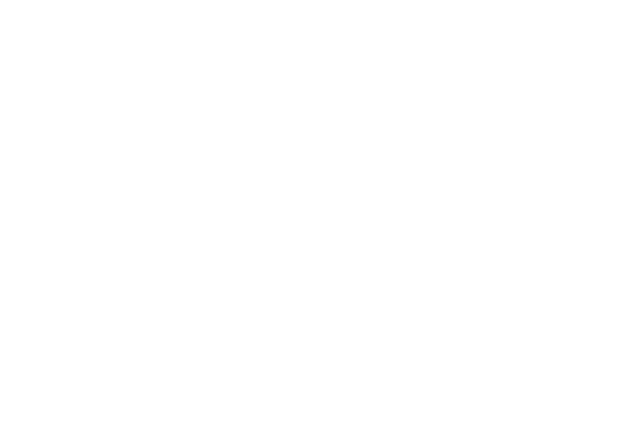
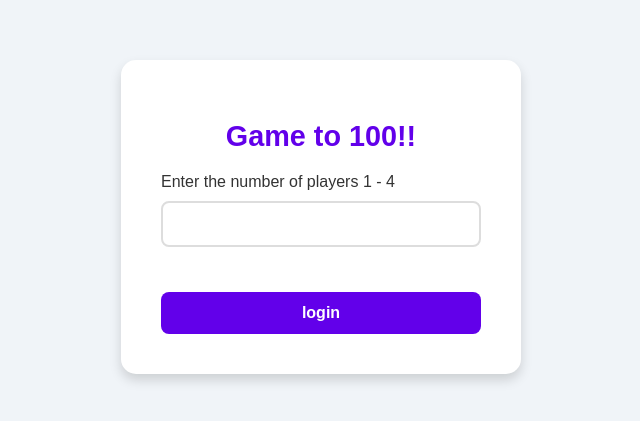
Before and after one commit to zevi-zeltzer/Project-chapter-D-B, a React (Create React App) app in the folder game-to-100/: page / in a window 1280 px wide. Shown: the part 203-624 px from the top of the page, without its empty margins (319-959 px from the left). Built offline with nearby package versions, Linux system fonts and the light colour scheme.

Commit message:
Building the login page.  Apart from the function of the enter button

```diff
--- a/game-to-100/src/App.css
+++ b/game-to-100/src/App.css
@@ -1,38 +1,124 @@
-.App {
-  text-align: center;
+/* עיצוב לכלל המסמך */
+body {
+  font-family: 'Poppins', sans-serif;
+  background-color: #f0f4f8;
+  margin: 0;
+  padding: 20px;
+  display: flex;
+  justify-content: center;
+  align-items: center;
+  height: 100vh;
+  transition: background-color 0.3s ease;
 }
 
-.App-logo {
-  height: 40vmin;
-  pointer-events: none;
+/* עיצוב למכולת הכניסה */
+.container {
+  background-color: #ffffff;
+  padding: 40px;
+  border-radius: 15px;
+  box-shadow: 0 6px 12px rgba(0, 0, 0, 0.15);
+  width: 320px;
+  transition: transform 0.3s ease;
 }
 
-@media (prefers-reduced-motion: no-preference) {
-  .App-logo {
-    animation: App-logo-spin infinite 20s linear;
+.container:hover {
+  transform: translateY(-5px);
+}
+
+/* עיצוב לכותרת */
+.title {
+  font-size: 1.8rem;
+  color: #6200ea;
+  text-align: center;
+  margin-bottom: 20px;
+  font-weight: bold;
+}
+
+/* עיצוב לתווית */
+label {
+  display: block;
+  font-size: 1rem;
+  color: #333;
+  margin-bottom: 10px;
+  font-weight: 500;
+}
+
+/* עיצוב לשדה המספר */
+.numPlayers {
+  width: 100%;
+  padding: 12px;
+  margin-bottom: 25px;
+  border: 2px solid #ddd;
+  border-radius: 8px;
+  font-size: 1rem;
+  box-sizing: border-box;
+  transition: border-color 0.3s ease, box-shadow 0.3s ease;
+}
+
+.numPlayers:focus {
+  border-color: #6200ea;
+  box-shadow: 0 0 5px rgba(98, 0, 234, 0.3);
+  outline: none;
+}
+
+/* עיצוב לשדות שמות השחקנים */
+.playerNameInputs .playerName {
+  width: 100%;
+  padding: 12px;
+  margin-bottom: 15px;
+  border: 2px solid #ddd;
+  border-radius: 8px;
+  font-size: 1rem;
+  box-sizing: border-box;
+  transition: border-color 0.3s ease, box-shadow 0.3s ease;
+}
+
+.playerNameInputs .playerName:focus {
+  border-color: #03a9f4;
+  box-shadow: 0 0 5px rgba(3, 169, 244, 0.3);
+  outline: none;
+}
+
+/* עיצוב לכפתור הכניסה */
+.login {
+  width: 100%;
+  padding: 12px;
+  background-color: #6200ea;
+  color: #ffffff;
+  border: none;
+  border-radius: 8px;
+  font-size: 1rem;
+  font-weight: bold;
+  cursor: pointer;
+  transition: background-color 0.3s ease;
+  margin-top: 20px;
+}
+
+.login:hover {
+  background-color: #4500b5;
+}
+
+.login:focus {
+  outline: none;
+}
+
+.login:active {
+  background-color: #370093;
+}
+
+/* גרסת מובייל - התאמת עיצוב למסכים קטנים */
+@media (max-width: 768px) {
+  .container {
+    width: 90%;
+    padding: 30px;
+  }
+
+  .numPlayers, .playerNameInputs .playerName, .login {
+    padding: 10px;
+    font-size: 0.9rem;
+  }
+
+  .title {
+    font-size: 1.5rem;
   }
 }
-
-.App-header {
-  background-color: #282c34;
-  min-height: 100vh;
-  display: flex;
-  flex-direction: column;
-  align-items: center;
-  justify-content: center;
-  font-size: calc(10px + 2vmin);
-  color: white;
-}
-
-.App-link {
-  color: #61dafb;
-}
-
-@keyframes App-logo-spin {
-  from {
-    transform: rotate(0deg);
-  }
-  to {
-    transform: rotate(360deg);
-  }
-}
--- a/game-to-100/src/App.js
+++ b/game-to-100/src/App.js
@@ -1,10 +1,13 @@
 
 import './App.css';
+import Login from './gameComponents/Login';
+
+
 
 function App() {
   return (
     <div className="App">
-      <div></div>
+     <Login/>
     </div>
   );
 }
--- /dev/null
+++ b/game-to-100/src/gameComponents/Login.jsx
@@ -0,0 +1,55 @@
+import { useState } from "react";
+
+function Login() {
+  const [num, setNum] = useState();
+  const [arrNames, setArrName] = useState([]);
+
+
+  const handel = (e) => {
+    e.preventDefault();
+  };
+
+  const handleNameChange = (index, value) => {
+    if (value) {
+      const newArr = [...arrNames];
+      newArr[index] = value;
+      setArrName(newArr);
+    }
+  };
+
+  const handleInputChange = (event) => {
+    if (Number(event.target.value) < 5 && Number(event.target.value) > 0) {
+      setNum(event.target.value);
+    }
+  };
+
+
+  return (
+    <div className="container">
+      <h1 className="title">Game to 100!!</h1>
+      <label id="number">Enter the number of players 1 - 4</label>
+      <input className="numPlayers" type="number" name="number" id="number" onChange={handleInputChange} value={num} />
+      <div className="playerNameInputs">
+        <form onSubmit={handel}>
+          {Array.from({ length: num }, (_, index) => (
+            <input
+            className="playerName"
+              type="text"
+              id={toString({ index })}
+              onChange={(e) => handleNameChange(index, e.target.value)}
+            />
+          ))}
+          <button
+          className="login"
+            onClick={() => {
+              console.log("->", arrNames); //פונקציה שבונה אובייקט למשתמש חדש ושולחת ללוקאל והופכת לדיספליי נאן
+            }}
+          >
+            login
+          </button>
+        </form>
+      </div>
+    </div>
+  );
+}
+export default Login;
```
